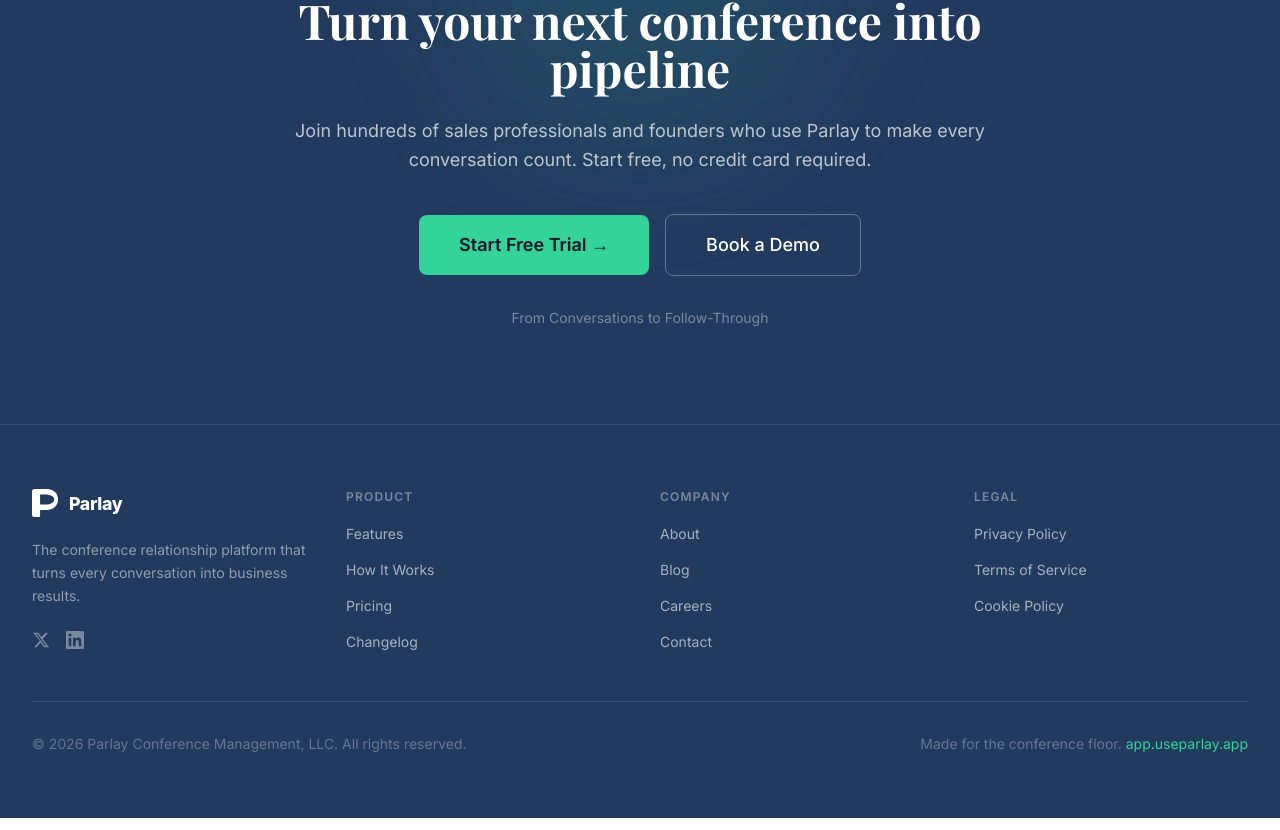
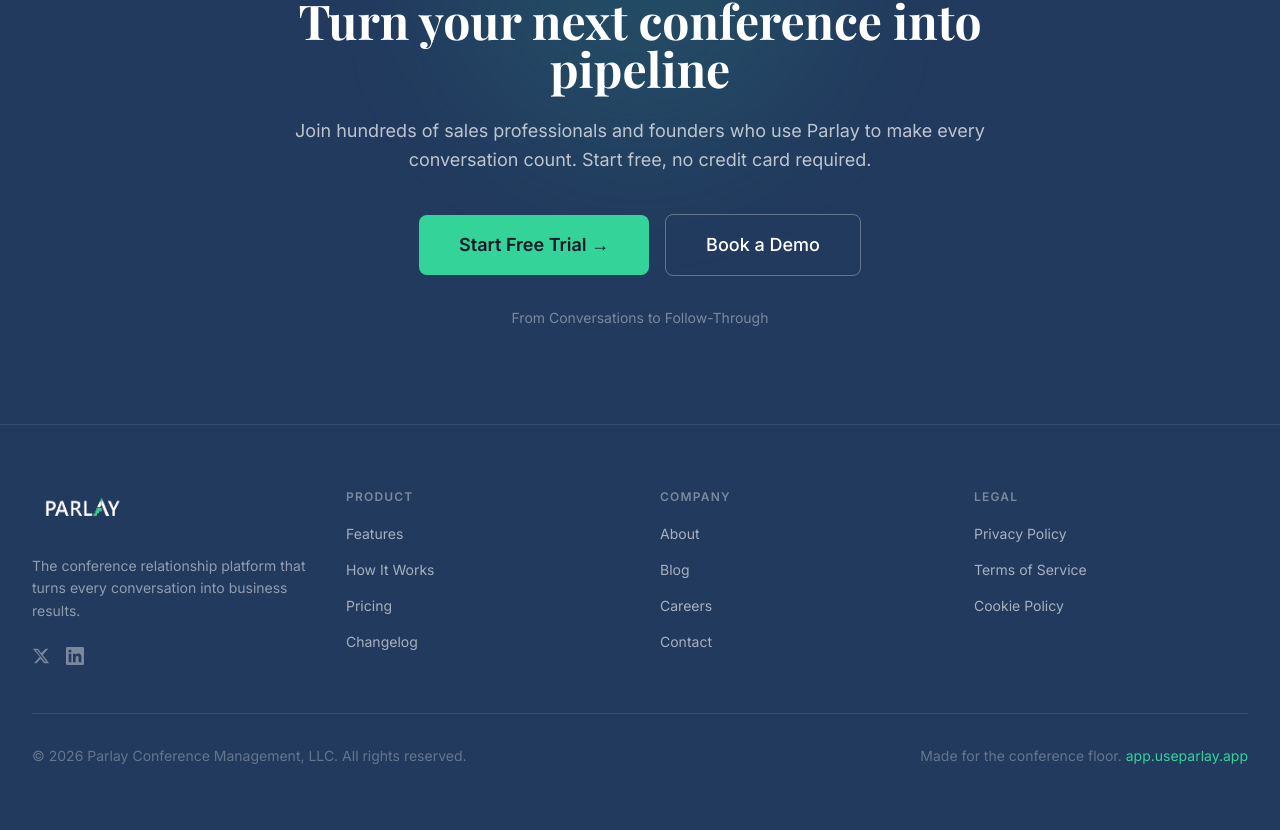
Before and after one commit to kmwinn21-beep/parlay-website, a Next.js app: page / in a window 1280 px wide. Shown: the part 8598-9428 px from the top of the page. Built offline with nearby package versions, Linux system fonts and the light colour scheme; a web font is replaced by a local one.

Commit message:
Update Footer.tsx

```diff
--- a/components/Footer.tsx
+++ b/components/Footer.tsx
@@ -33,7 +33,7 @@
           <div className="md:col-span-1">
             <Link href="/" className="inline-block mb-4">
               <Image
-                src="/logo-white.svg"
+                src="/ParlayLogoWhite_Green.png"
                 alt="Parlay"
                 width={100}
                 height={30}
```
